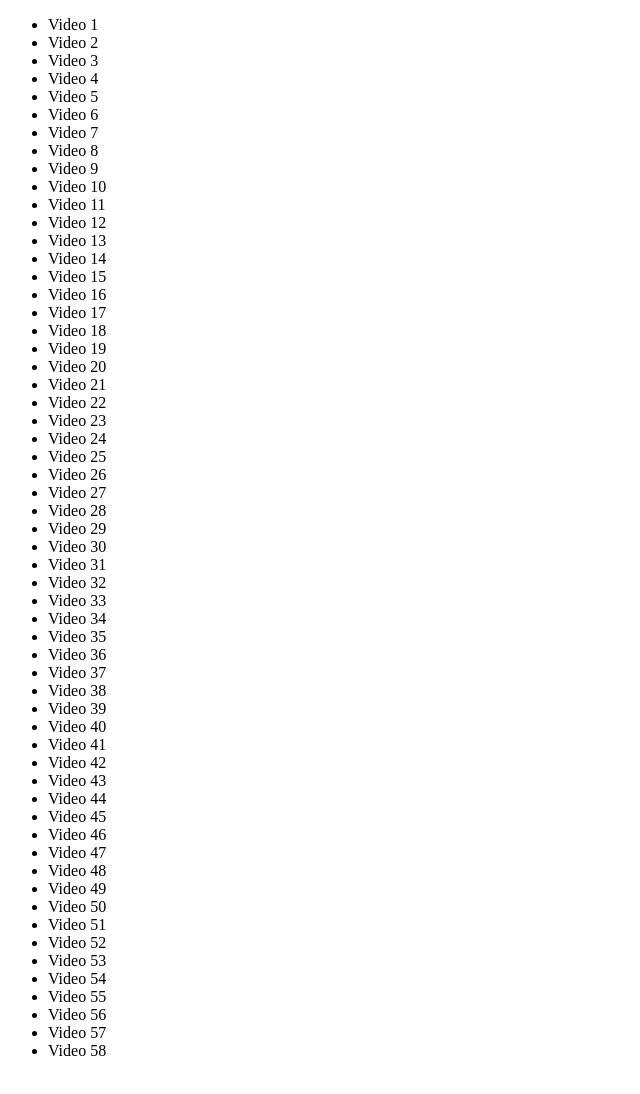
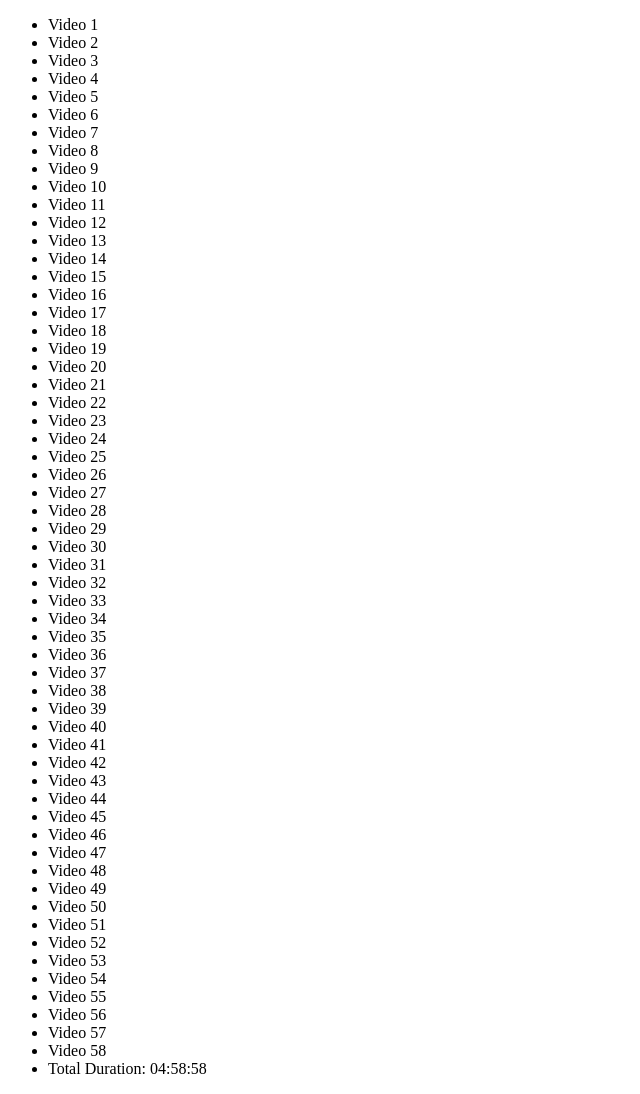
Before and after one commit to effycoco/adding-up-videos-times, a plain HTML site: page index.html in a window 1280 px wide. Shown: the whole page, without its empty margins (0-640 px from the left). Drawn offline with Linux system fonts and the light colour scheme.

Commit message:
add to html

```diff
--- a/index.html
+++ b/index.html
@@ -199,7 +199,11 @@
     // const h = Math.floor(totalTime / 60 / 60);
     // console.log(`${h}:${m}:${s}`);
     // console.log(totalTime);
-    console.log(new Date(totalTime * 1000).toISOString().substr(11, 8))
+    const hms = new Date(totalTime * 1000).toISOString().substr(11, 8);
+    let li = document.createElement('li');
+    li.appendChild(document.createTextNode(`Total Duration: ${hms}`));
+    const ul = document.querySelector('.videos');
+    ul.appendChild(li);
   </script>
 </body>
 
```
